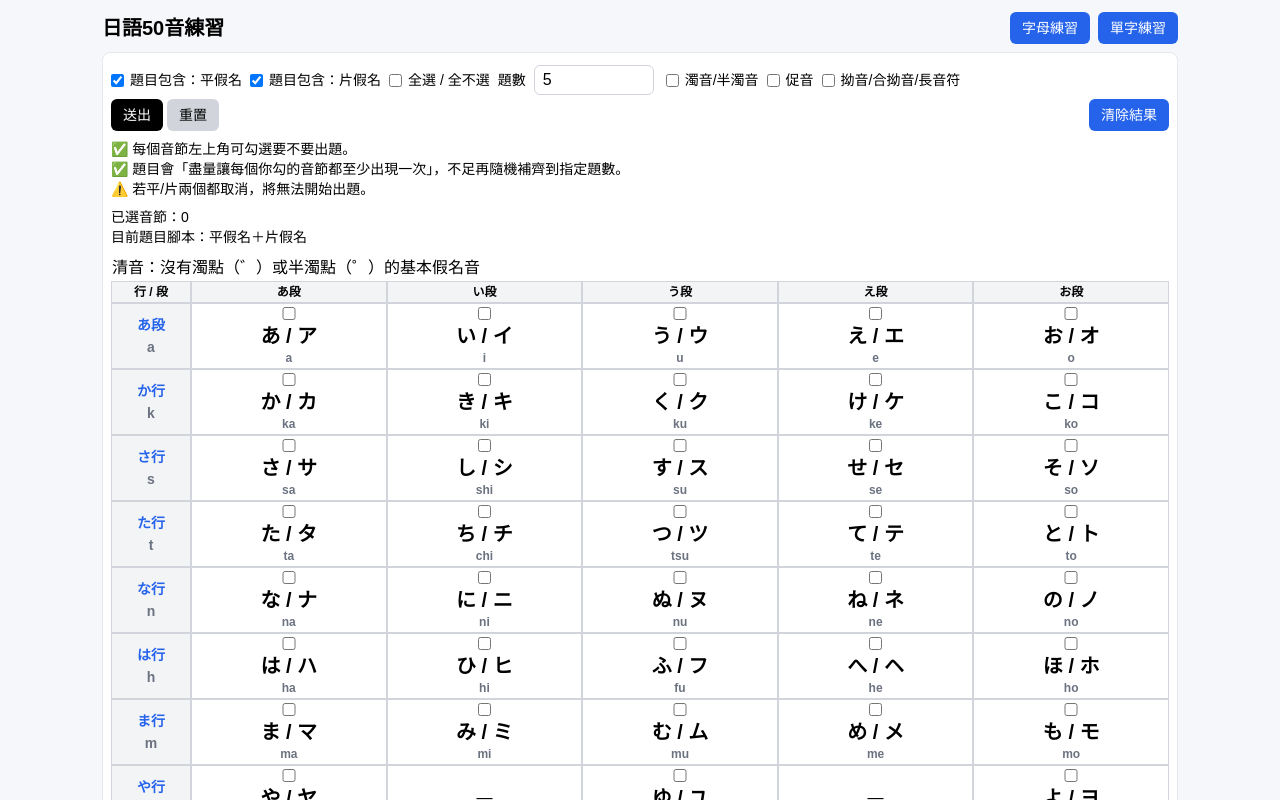
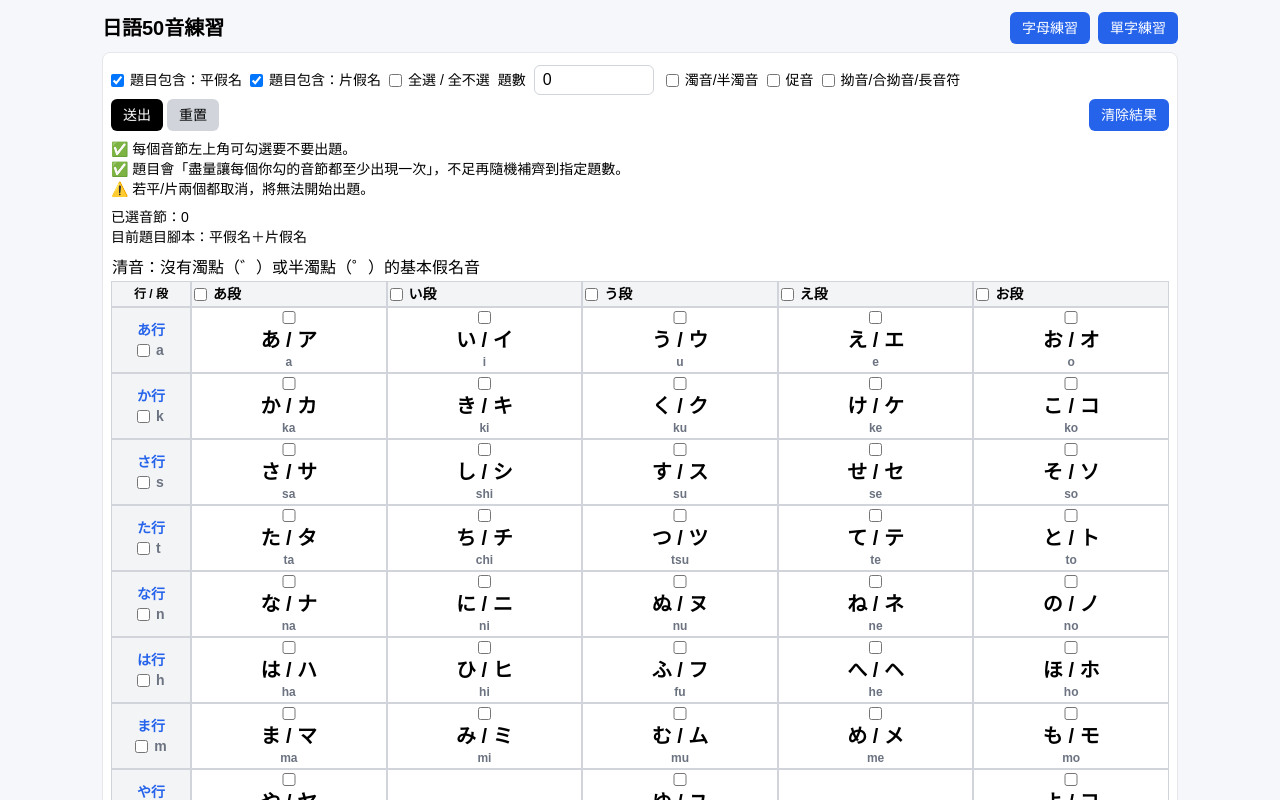
Before and after one commit to psplover16/Japanese_Word_Practice_Vue, a Vue app: page /letter-practice in a window 1280 px wide. Shown: the top 800 px of the page. Built offline with nearby package versions, Linux system fonts and the light colour scheme.

Commit message:
行段全選

```diff
--- a/src/constants/jpText.js
+++ b/src/constants/jpText.js
@@ -1,6 +1,6 @@
 export const letters = [
   {
-    rowLabel: { jp: "あ段", romanization: "a" },
+    rowLabel: { jp: "あ行", romanization: "a" },
     cells: [
       { romanization: "a", hiragana: "あ", katakana: "ア" },
       { romanization: "i", hiragana: "い", katakana: "イ" },
--- a/src/stores/chooseTestArea.js
+++ b/src/stores/chooseTestArea.js
@@ -1,17 +1,20 @@
 import { defineStore } from "pinia";
-import { ref, reactive, computed } from "vue";
+import { ref, reactive, computed, watch } from "vue";
 import { letters, dakutenMap, sokuon, youon } from "@/constants/jpText.js";
 import { shuffled } from "@/helper/dealArray.js";
 
 export default defineStore("chooseTestArea", () => {
   // 每個格子的選取狀態，key 使用 `${rowIndex}-${colIndex}`
   const selectedLetters = reactive({});
-  const testNum = ref(5);
+  const testNum = ref(0);
   const includeHiragana = ref(true);
   const includeKatakana = ref(true);
   const includeDakuten = ref(false);
   const includeSokuon = ref(false);
   const includeYouon = ref(false);
+
+  const rowSelected = reactive({});
+  const colSelected = reactive({});
 
   const getChoosedLettersData = computed(() => {
     // 轉成陣列處理後再轉回成物件
@@ -26,7 +29,7 @@ export default defineStore("chooseTestArea", () => {
     return getAllTextData || [];
   });
 
-  // 情況下的資料：選取的基本字 + 濁音 + 促音
+  // 情況下的資料：選取的基本字 + 濁音 + 促音 (單字選取)
   const kanaWithDakutenAndSokuonData = computed(() => {
     let tmpData = getChoosedLettersData.value;
     if (includeDakuten.value) {
@@ -38,7 +41,7 @@ export default defineStore("chooseTestArea", () => {
     }
 
     if (includeYouon.value) {
-      const tmp = youon.map((item) => (item.data));
+      const tmp = youon.map((item) => item.data);
       tmpData = tmpData.concat(tmp.flat());
     }
     return tmpData;
@@ -48,6 +51,7 @@ export default defineStore("chooseTestArea", () => {
     let filtered = [];
     if (includeHiragana.value && includeKatakana.value) {
       getChoosedLettersData.value.forEach((item) => {
+        if (item) {
           filtered.push({
             romanization: item.romanization,
             hiragana: item.hiragana,
@@ -56,6 +60,7 @@ export default defineStore("chooseTestArea", () => {
             romanization: item.romanization,
             katakana: item.katakana,
           });
+        }
       });
     } else if (includeHiragana.value) {
       getChoosedLettersData.value.forEach((item) => {
@@ -97,7 +102,79 @@ export default defineStore("chooseTestArea", () => {
     includeYouon.value = false;
     testNum.value = 5;
     Object.keys(selectedLetters).forEach((k) => (selectedLetters[k] = false));
+    Object.keys(rowSelected).forEach((k) => (rowSelected[k] = false));
+    Object.keys(colSelected).forEach((k) => (colSelected[k] = false));
   };
+
+  watch(
+    [getChoosedLettersData, includeHiragana, includeKatakana],
+    ([getChoosedLettersDataVal, includeHiraganaVal, includeKatakanaVal]) => {
+      let textNumLength = getChoosedLettersDataVal.length || 0;
+      if (!includeHiraganaVal && !includeKatakanaVal) {
+        textNumLength = 0;
+      } else if (includeHiraganaVal && includeKatakanaVal) {
+        textNumLength *= 2;
+      }
+
+      testNum.value = textNumLength;
+    },
+  );
+
+  watch(rowSelected, (newVal) => {
+    const trueRow = Object.entries(newVal).filter(([, v]) => v === true);
+    const falseRow = Object.entries(newVal).filter(([, v]) => v === false);
+
+    function mapRow(rowData) {
+      return rowData.map((item) => item[0]);
+    }
+    console.log("rowSelected", newVal);
+    function checkLetterInRow(rowData, bool) {
+      letters[rowData].cells.forEach((cellVal, index) => {
+        const key = `${rowData}-${index}`;
+        if (cellVal) {
+          selectedLetters[key] = bool;
+        }
+      });
+    }
+
+    mapRow(trueRow).forEach((item) => {
+      checkLetterInRow(item, true);
+    });
+    mapRow(falseRow).forEach((item) => {
+      checkLetterInRow(item, false);
+    });
+  });
+
+  watch(
+    colSelected,
+    (newVal) => {
+      const trueCol = Object.entries(newVal).filter(([, v]) => v === true);
+      const falseCol = Object.entries(newVal).filter(([, v]) => v === false);
+      function mapCol(colData) {
+        return colData.map((item) => item[0]);
+      }
+
+      console.log("colSelected", newVal);
+
+      function checkLetterInCol(colSelectedStatus, bool) {
+        letters.forEach((rowVal, rowIndex) => {
+          //
+          if (!!rowVal.cells?.[colSelectedStatus]) {
+            const key = `${rowIndex}-${colSelectedStatus}`;
+            selectedLetters[key] = bool;
+          }
+        });
+      }
+
+      mapCol(trueCol).forEach((item) => {
+        checkLetterInCol(item, true);
+      });
+      mapCol(falseCol).forEach((item) => {
+        checkLetterInCol(item, false);
+      });
+    },
+    { deep: true },
+  );
 
   return {
     selectedLetters,
@@ -107,6 +184,8 @@ export default defineStore("chooseTestArea", () => {
     includeDakuten,
     includeSokuon,
     includeYouon,
+    rowSelected,
+    colSelected,
     shuffled,
     resetForm,
     getChoosedLettersData,
--- a/src/views/letterPractice.vue
+++ b/src/views/letterPractice.vue
@@ -22,6 +22,8 @@ const {
   includeDakuten,
   includeSokuon,
   includeYouon,
+  rowSelected,
+  colSelected,
 } = storeToRefs(chooseTestAreaStore);
 
 // `allChoose` 作為 computed getter/setter，避免額外的 watch 迴圈
@@ -42,11 +44,20 @@ const allChoose = computed({
         row.cells.forEach((cell, c) => {
           if (cell?.hiragana && cell?.katakana)
             chooseTestAreaStore.selectedLetters[`${r}-${c}`] = true;
+          chooseTestAreaStore.colSelected[c] = true;
         });
+
+        chooseTestAreaStore.rowSelected[r] = true;
       });
     } else {
       Object.keys(chooseTestAreaStore.selectedLetters).forEach(
         (k) => (chooseTestAreaStore.selectedLetters[k] = false),
+      );
+      Object.keys(chooseTestAreaStore.rowSelected).forEach(
+        (k) => (chooseTestAreaStore.rowSelected[k] = false),
+      );
+      Object.keys(chooseTestAreaStore.colSelected).forEach(
+        (k) => (chooseTestAreaStore.colSelected[k] = false),
       );
     }
     includeHiragana.value = val;
@@ -185,7 +196,9 @@ onMounted(() => {
         >
           <thead>
             <tr>
-              <td colspan="6">清音：沒有濁點（゛）或半濁點（゜）的基本假名音</td>
+              <td colspan="6">
+                清音：沒有濁點（゛）或半濁點（゜）的基本假名音
+              </td>
             </tr>
           </thead>
           <tbody>
@@ -198,9 +211,12 @@ onMounted(() => {
               <th
                 v-for="(value, index) in letters[0].cells"
                 :key="index"
-                class="bg-neutral-100 font-bold text-xs p-0.5 border border-gray-300"
+                class="bg-neutral-100 font-bold text-xs p-0.5 border border-gray-300 text-center"
               >
-                {{ value.hiragana }}段
+                <BaseCheckbox
+                  :label="`${value.hiragana}段`"
+                  v-model="colSelected[index]"
+                />
               </th>
             </tr>
             <tr v-for="(row, rowIndex) in letters" :key="rowIndex">
@@ -210,12 +226,16 @@ onMounted(() => {
                 <div
                   class="min-h-[60px] flex flex-col items-center justify-center gap-0.5 text-sm"
                 >
-                  <div class="font-extrabold text-primary">
-                    {{ row?.rowLabel?.jp }}
-                  </div>
-                  <div class="font-bold text-muted">
-                    {{ row?.rowLabel?.romanization }}
-                  </div>
+                  <label class="font-bold text-muted">
+                    <div class="font-extrabold text-primary">
+                      {{ row?.rowLabel?.jp }}
+                    </div>
+                    <BaseCheckbox
+                      :label="row?.rowLabel?.romanization"
+                      v-model="rowSelected[rowIndex]"
+                    />
+                    <!-- 123 -->
+                  </label>
                 </div>
               </th>
               <td
```
Also changed, not shown: 1 other file (tests, documents, lock files or other folders). Lines whose indentation alone changed are shown as unchanged.
